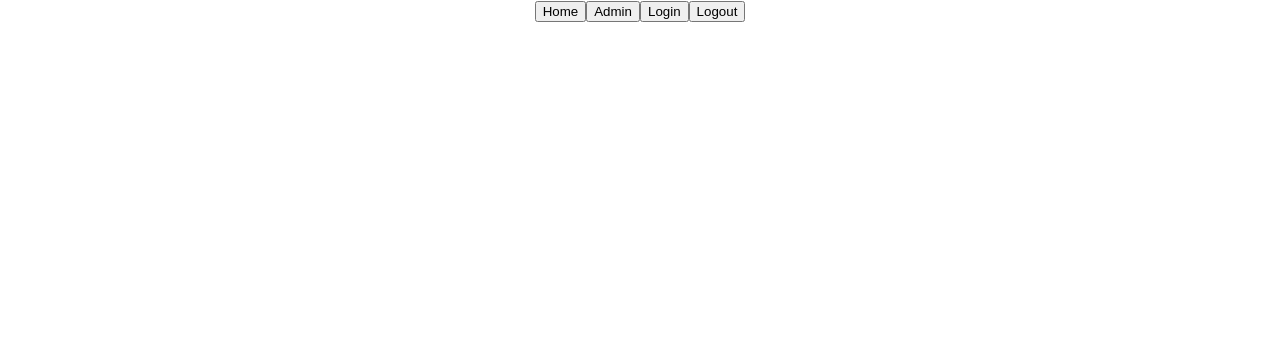
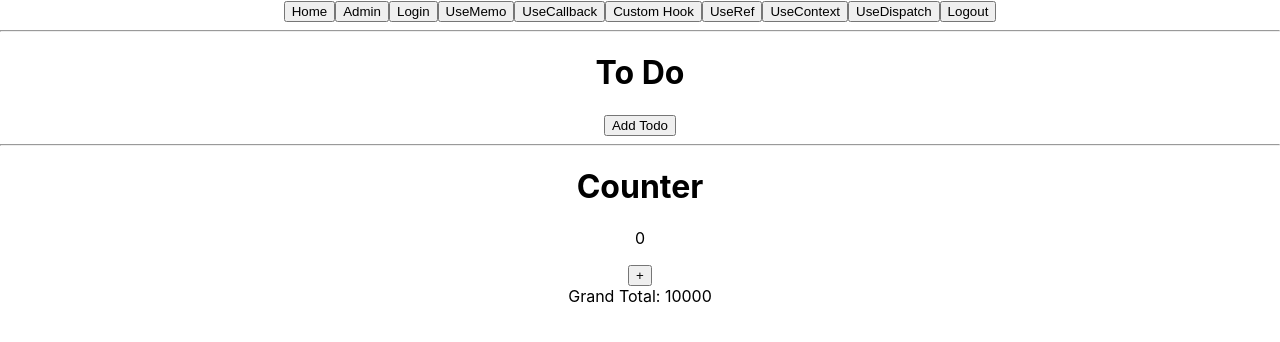
Before and after one commit to jsambhav5/ecom-frontend, a React (Create React App) app: page /useMemo in a window 1280 px wide. Shown: the top 342 px of the page. Built offline with nearby package versions, Linux system fonts and the light colour scheme.

Commit message:
Added Hooks

```diff
--- a/src/App.js
+++ b/src/App.js
@@ -10,6 +10,10 @@ import Admin from './Pages/Admin/Admin'
 import GuestRoute from './routes/GuestRoute';
 import UserRoute from './routes/UserRoute';
 import AdminRoute from './routes/AdminRoute';
+import UseMemo from './Pages/Hooks/UseMemo';
+import UseCallback from './Pages/Hooks/UseCallback';
+import CustomHook from './Pages/Hooks/CustomHook';
+import UseRef from './Pages/Hooks/UseRef';
 
 function App() {
 	return (
@@ -53,6 +57,60 @@ function App() {
 							</GuestRoute>
 						} />
 
+					<Route
+						exact
+						path="/useMemo"
+						element={
+							<GuestRoute>
+								<UseMemo />
+							</GuestRoute>
+						} />
+
+					<Route
+						exact
+						path="/useCallback"
+						element={
+							<GuestRoute>
+								<UseCallback />
+							</GuestRoute>
+						} />
+
+					<Route
+						exact
+						path="/useRef"
+						element={
+							<GuestRoute>
+								<UseRef />
+							</GuestRoute>
+						} />
+
+					<Route
+						exact
+						path="/useContext"
+						element={
+							<GuestRoute>
+								<UseMemo />
+							</GuestRoute>
+						} />
+
+					<Route
+						exact
+						path="/useDispatch"
+						element={
+							<GuestRoute>
+								<UseMemo />
+							</GuestRoute>
+						} />
+
+					<Route
+						exact
+						path="/customHook"
+						element={
+							<GuestRoute>
+								<CustomHook />
+							</GuestRoute>
+						} />
+
 					<Route exact path="/profile" element={<Profile />} />
 					<Route exact path="/cart" element={<Cart />} />
 				</Routes>
--- a/src/Components/NavBar/NavBar.jsx
+++ b/src/Components/NavBar/NavBar.jsx
@@ -8,13 +8,21 @@ const NavBar = () => {
 			<Link to={"/"}><button>Home</button></Link>
 			<Link to={"/admin"}><button>Admin</button></Link>
 			<Link to={"/login"}><button>Login</button></Link>
+			<Link to={"/useMemo"}><button>UseMemo</button></Link>
+			<Link to={"/useCallback"}><button>UseCallback</button></Link>
+			<Link to={"/customHook"}><button>Custom Hook</button></Link>
+			<Link to={"/useRef"}><button>UseRef</button></Link>
+			<Link to={"/useContext"}><button>UseContext</button></Link>
+			<Link to={"/useDispatch"}><button>UseDispatch</button></Link>
 			{/* <Link to={"/signup"}><button>SignUp</button></Link>
 			<Link to={"/profile"}><button>Profile</button></Link>
 	<Link to={"/cart"}><button>Cart</button></Link> */}
+
 			<button onClick={() => {
 				store.dispatch({ type: "logout" });
 				store.dispatch({ type: "setRole", payload: { role: "" } })
 			}}>Logout</button>
+			<hr />
 		</div>
 	)
 }
--- /dev/null
+++ b/src/Pages/Hooks/CustomHook.jsx
@@ -0,0 +1,16 @@
+import useFetch from "./useFetch";
+
+const CustomHook = () => {
+	const [data] = useFetch("https://jsonplaceholder.typicode.com/todos");
+
+	return (
+		<>
+			{data &&
+				data.map((item) => {
+					return <p key={item.id}>{item.title}</p>;
+				})}
+		</>
+	);
+};
+
+export default CustomHook
--- /dev/null
+++ b/src/Pages/Hooks/ToDos.jsx
@@ -0,0 +1,16 @@
+import { memo } from "react";
+
+const Todos = ({ todos, addTodo }) => {
+	console.log("child render");
+	return (
+		<>
+			<h2>My Todos</h2>
+			{todos.map((todo, index) => {
+				return <p key={index}>{todo}</p>;
+			})}
+			<button onClick={addTodo}>Add Todo</button>
+		</>
+	);
+};
+
+export default memo(Todos);
--- /dev/null
+++ b/src/Pages/Hooks/UseCallback.jsx
@@ -0,0 +1,28 @@
+import React, { useCallback, useState } from 'react'
+import Todos from './ToDos';
+
+const UseCallback = () => {
+	const [count, setCount] = useState(0);
+	const [todos, setTodos] = useState([]);
+
+	const addCount = () => {
+		setCount(count + 1)
+	}
+
+	const addTodo = useCallback(() => {
+		setTodos((todo) => [...todo, "New Todo"]);
+	}, [todos]);
+
+	return (
+		<>
+			<Todos todos={todos} addTodo={addTodo} />
+			<hr />
+			<div>
+				Count: {count}
+				<button onClick={addCount}>+</button>
+			</div>
+		</>
+	);
+}
+
+export default UseCallback
--- /dev/null
+++ b/src/Pages/Hooks/UseMemo.jsx
@@ -0,0 +1,45 @@
+import React, { useState, useMemo } from "react";
+
+function expensiveCount(num) {
+	console.log("Calculating...")
+	let ans = 0;
+	for (let i = 0; i < 10000; i++)
+		ans += 1;
+	return ans + num;
+}
+
+const Hooks = () => {
+	const [todo, setTodo] = useState([])
+	const [count, setCount] = useState(0)
+	const grandTotal = useMemo(() => expensiveCount(count), [count])
+
+	const addCount = () => {
+		setCount(count + 1)
+	}
+
+	const addTodo = () => {
+		setTodo([...todo, "New Task"])
+	}
+
+	return (
+		<div>
+			<div className="todo">
+				<h1>To Do</h1>
+				{todo.map((task) => <p>{task}</p>)}
+				<button onClick={addTodo}>Add Todo</button>
+			</div>
+
+			<hr />
+
+			<div className="counter">
+				<h1>Counter</h1>
+				<p>{count}</p>
+				<button onClick={addCount}>+</button>
+				<br />
+				Grand Total: {grandTotal}
+			</div>
+		</div>
+	)
+}
+
+export default Hooks
--- /dev/null
+++ b/src/Pages/Hooks/UseRef.jsx
@@ -0,0 +1,23 @@
+import { useState, useEffect, useRef } from "react";
+
+const UseRef = () => {
+	const [text, setText] = useState("");
+	const count = useRef(0);
+
+	useEffect(() => {
+		count.current = count.current + 1;
+	});
+
+	return (
+		<>
+			<input
+				type="text"
+				value={text}
+				onChange={(e) => setText(e.target.value)}
+			/>
+			<h1>Render Count: {count.current}</h1>
+		</>
+	);
+}
+
+export default UseRef;
--- /dev/null
+++ b/src/Pages/Hooks/useFetch.js
@@ -0,0 +1,15 @@
+import { useState, useEffect } from "react";
+
+const useFetch = (url) => {
+	const [data, setData] = useState(null);
+
+	useEffect(() => {
+		fetch(url)
+			.then((res) => res.json())
+			.then((data) => setData(data));
+	}, [url]);
+
+	return [data];
+};
+
+export default useFetch;
```
